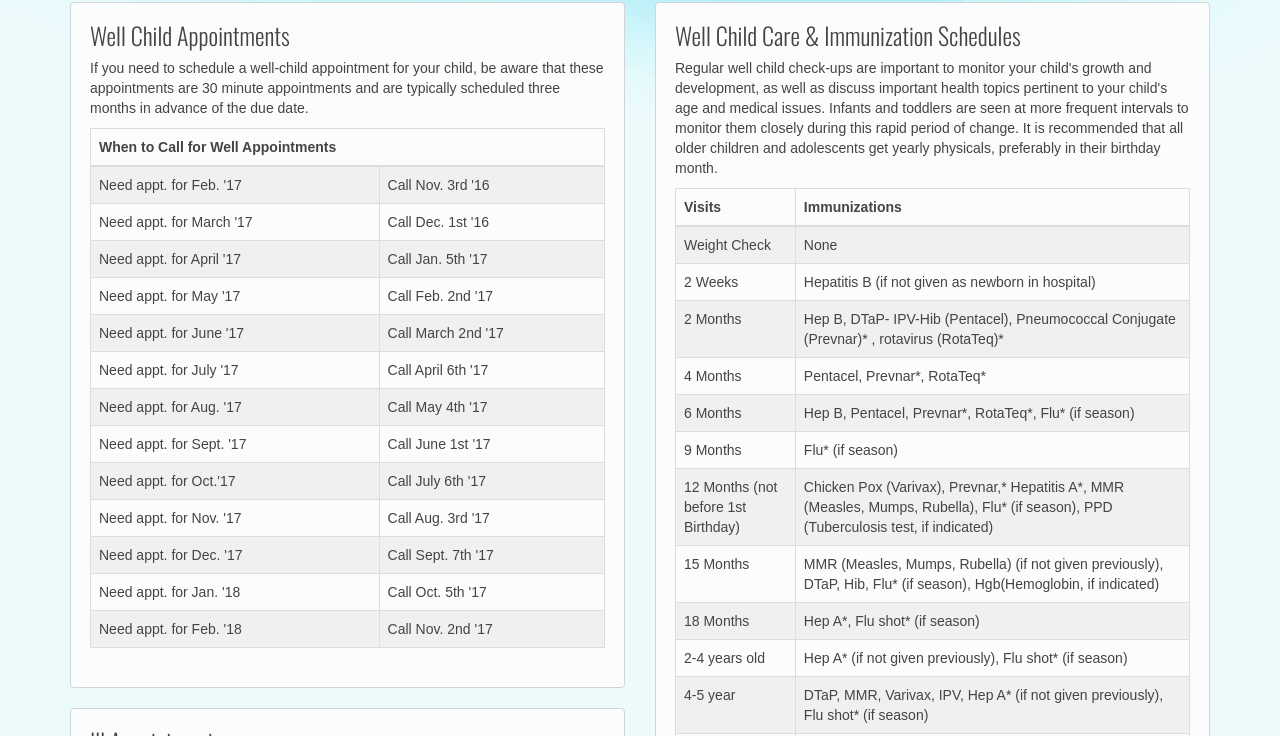
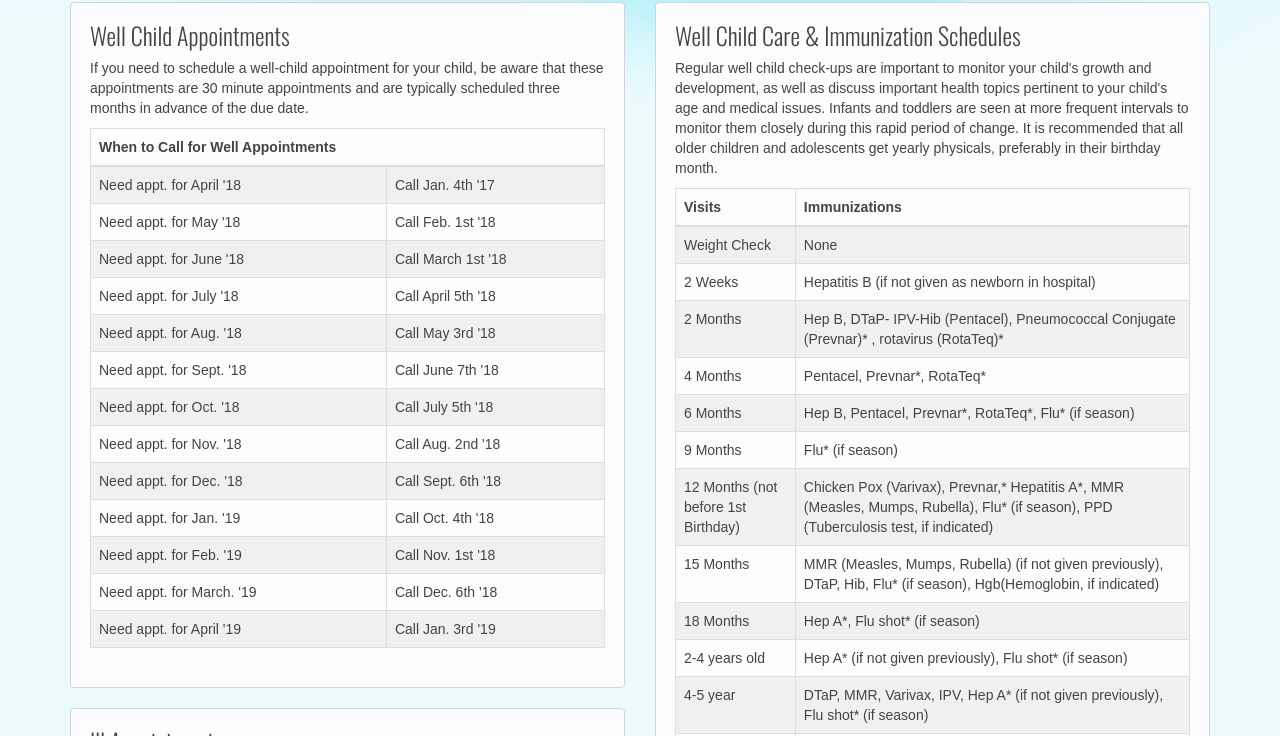
Before and after one commit to chpweb/web, a Jekyll site: the page built from scheduling.html, in a window 1280 px wide. Shown: the part 266-1002 px from the top of the page. Built offline with Jekyll 4.4.1, drawn with Linux system fonts in a browser that asks for light colours; some web fonts are replaced; comment, search, counter and statistics services are not loaded.

Commit message:
Update scheduling.html

```diff
--- a/scheduling.html
+++ b/scheduling.html
@@ -26,56 +26,56 @@ published: true
             </thead>
             <tbody>
               <tr>
-                <td>Need appt. for Feb. '17</td>
-                <td>Call Nov. 3rd '16</td>
+                <td>Need appt. for April '18</td>
+                <td>Call Jan. 4th '17</td>
               </tr>
               <tr class="even">
-                <td>Need appt. for March '17</td>
-                <td>Call Dec. 1st '16</td>
+                <td>Need appt. for May '18</td>
+                <td>Call Feb. 1st '18</td>
               </tr>
               <tr>
-                <td>Need appt. for April '17</td>
-                <td>Call Jan. 5th '17</td>
+                <td>Need appt. for June '18</td>
+                <td>Call March 1st '18</td>
               </tr>
               <tr class="even">
-                <td>Need appt. for May '17</td>
-                <td>Call Feb. 2nd '17</td>
+                <td>Need appt. for July '18</td>
+                <td>Call April 5th '18</td>
               </tr>
               <tr>
-                <td>Need appt. for June '17</td>
-                <td>Call March 2nd '17</td>
+                <td>Need appt. for Aug. '18</td>
+                <td>Call May 3rd '18</td>
               </tr>
               <tr class="even">
-                <td>Need appt. for July '17</td>
-                <td>Call April 6th '17</td>
+                <td>Need appt. for Sept. '18</td>
+                <td>Call June 7th '18</td>
               </tr>
               <tr>
-                <td>Need appt. for Aug. '17</td>
-                <td>Call May 4th '17</td>
+                <td>Need appt. for Oct. '18</td>
+                <td>Call July 5th '18</td>
               </tr>
               <tr class="even">
-                <td>Need appt. for Sept. '17</td>
-                <td>Call June 1st '17</td>
+                <td>Need appt. for Nov. '18</td>
+                <td>Call Aug. 2nd '18</td>
               </tr>
               <tr>
-                <td>Need appt. for Oct.'17</td>
-                <td>Call July 6th '17</td>
+                <td>Need appt. for Dec. '18</td>
+                <td>Call Sept. 6th '18</td>
               </tr>
               <tr class="even">
-                <td>Need appt. for Nov. '17</td>
-                <td>Call Aug. 3rd '17</td>
+                <td>Need appt. for Jan. '19</td>
+                <td>Call Oct. 4th '18</td>
               </tr>
               <tr>
-                <td>Need appt. for Dec. '17</td>
-                <td>Call Sept. 7th '17</td>
+                <td>Need appt. for Feb. '19</td>
+                <td>Call Nov. 1st '18</td>
               </tr>
               <tr class="even">
-                <td>Need appt. for Jan. '18</td>
-                <td>Call Oct. 5th '17</td>
+                <td>Need appt. for March. '19</td>
+                <td>Call Dec. 6th '18</td>
               </tr>
               <tr>
-                <td>Need appt. for Feb. '18</td>
-                <td>Call Nov. 2nd '17</td>
+                <td>Need appt. for April '19</td>
+                <td>Call Jan. 3rd '19</td>
               </tr>
             </tbody>
           </table>
```
